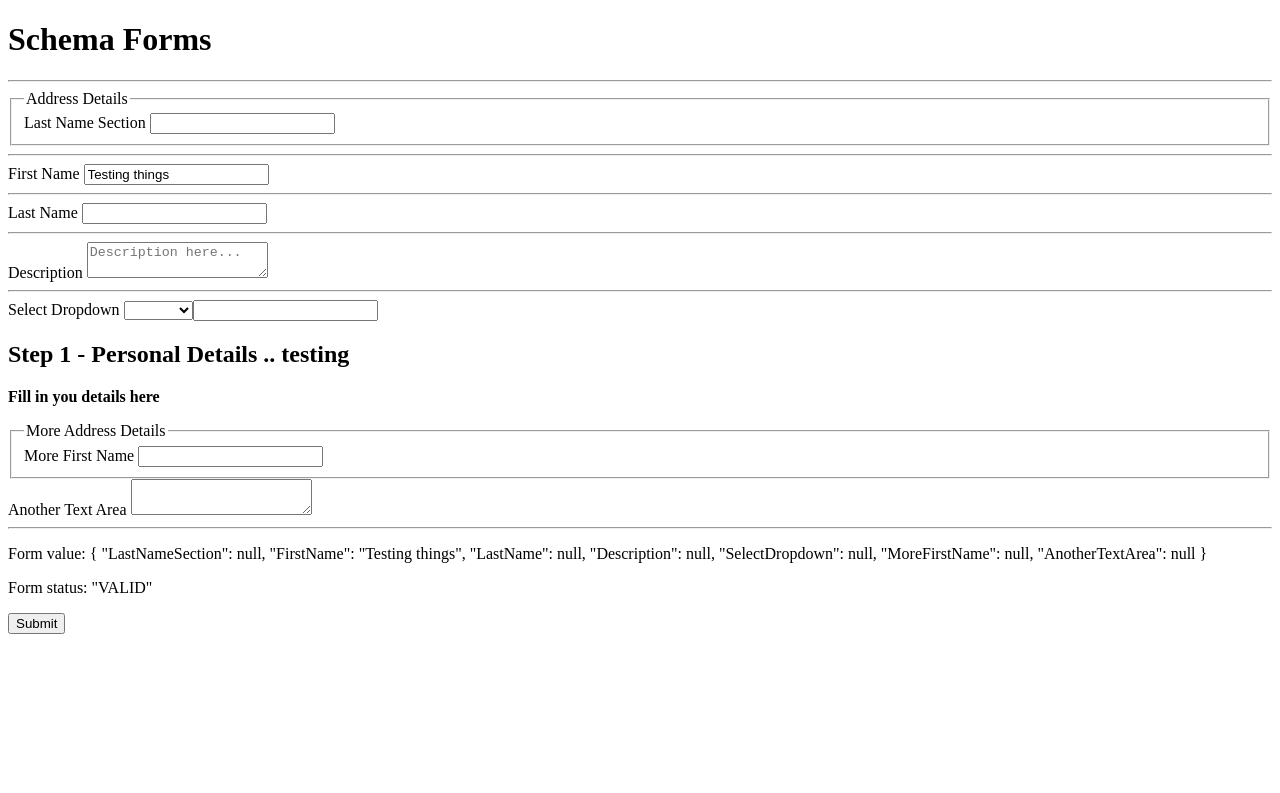
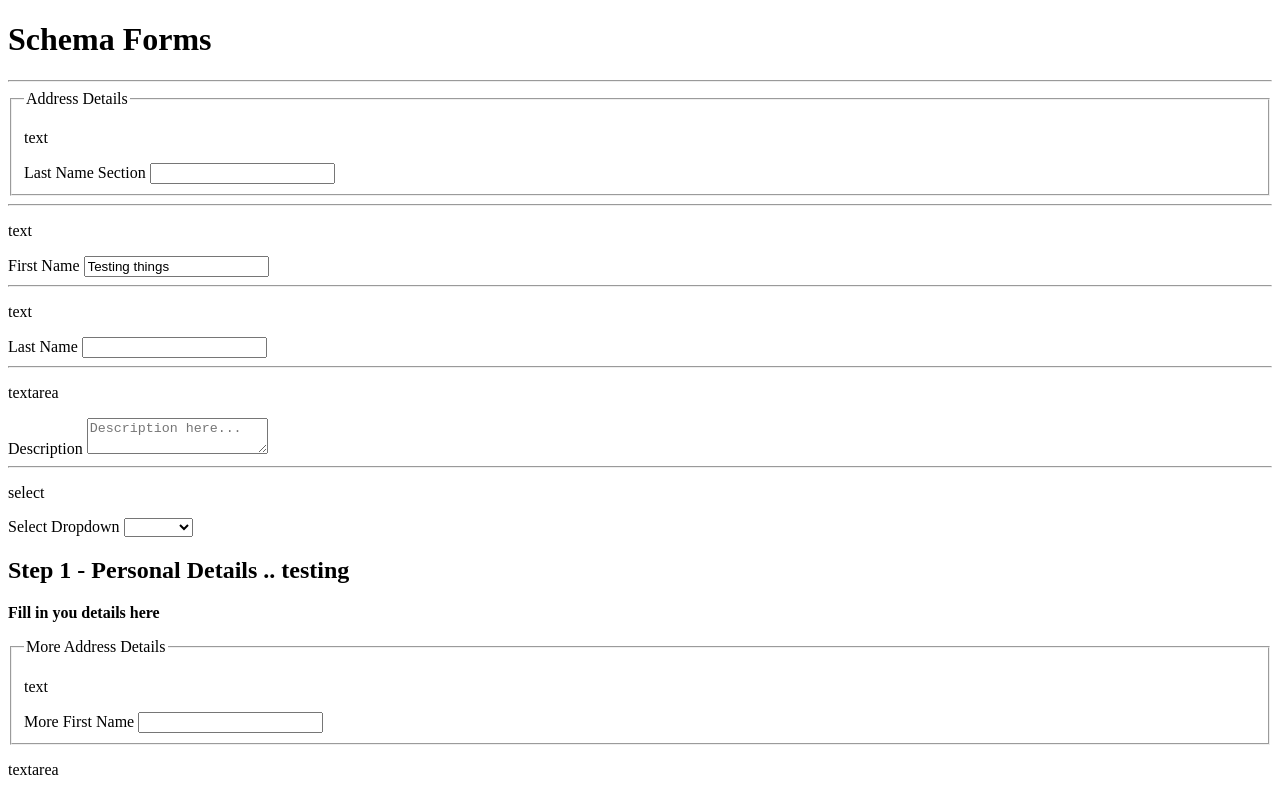
Before and after one commit to Alk3m1st/SchemaForms, an Angular app: page / in a window 1280 px wide. Shown: the top 793 px of the page. Built offline with nearby package versions, Linux system fonts and the light colour scheme.

Commit message:
Add basic errors and stop label showing for non-form field types.

```diff
--- a/src/app/schemaForms/field.component.html
+++ b/src/app/schemaForms/field.component.html
@@ -1,5 +1,10 @@
 <div class="input">
+  <!-- Info / Tooltip -->
+  <!-- TODO: Polymorphic? -->
+  <p>{{field.type}}</p>
+
   <label
+    *ngIf="field.type !== 'section' && field.type !== 'step'"
     for="field.id">
     {{field.label}}
   </label>
@@ -20,13 +25,16 @@
   </textarea>
 
   <input
-    *ngIf="field.type !== 'textarea'"
+    *ngIf="field.type === 'text'"
     type="{{field.type}}"
     id="{{field.id}}"
     placeholder="{{field.placeholder}}"
     [formControl]="form.controls[field.name]" />
 
-  <!-- TODO: Add validation markup -->
+  <p *ngIf="form.controls[field.name].errors">This field has errors...</p>
+  <p *ngIf="form.controls[field.name].hasError('required') && form.controls[field.name].touched">This field is required</p>
+  <!-- <p *ngIf="form.controls[field.name].hasError('minLength') && form.controls[field.name].touched">This field has a minimum length of {{field.validators.find(validator => validator.type === 'minLength').value}}</p> -->
+
   <!-- TODO: Add function-based values for select -->
   <!-- TODO: Allow custom field/component injection? -->
 </div>
```
